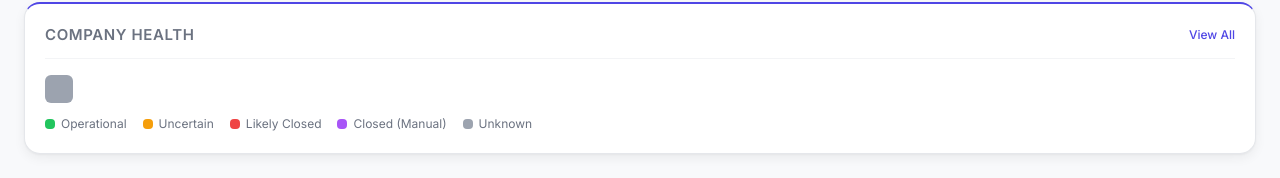
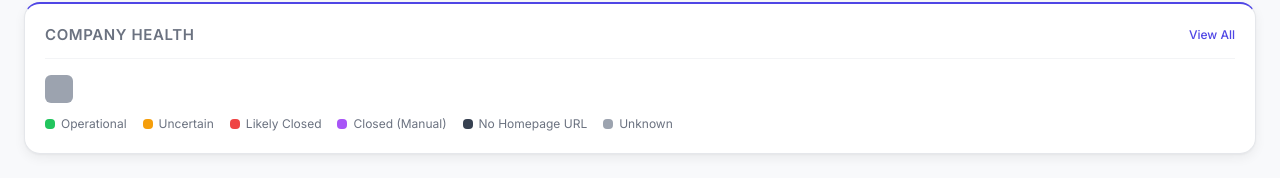
Before and after one commit to lilliangreenberg/valuations_from_spec, a FastAPI app: page / in a window 1280 px wide. Shown: the part 1277-1455 px from the top of the page. Run offline with FastAPI, Linux system fonts and the light colour scheme; tables that the repository leaves empty hold one stand-in row (values such as "Sample post"); some libraries are stand-ins or nearby versions.

Commit message:
Add No Homepage URL to health grid legend
https://claude.ai/code/session_01WtuBqJU5aVBv4NRDwCCsrL

```diff
--- a/src/domains/dashboard/templates/partials/widgets/health_grid_widget.html
+++ b/src/domains/dashboard/templates/partials/widgets/health_grid_widget.html
@@ -25,6 +25,7 @@
       <span class="health-legend-item"><span class="health-dot health-yellow"></span> Uncertain</span>
       <span class="health-legend-item"><span class="health-dot health-red"></span> Likely Closed</span>
       <span class="health-legend-item"><span class="health-dot health-manual-closed"></span> Closed (Manual)</span>
+      <span class="health-legend-item"><span class="health-dot health-no-url"></span> No Homepage URL</span>
       <span class="health-legend-item"><span class="health-dot health-gray"></span> Unknown</span>
     </div>
     {% else %}
```
